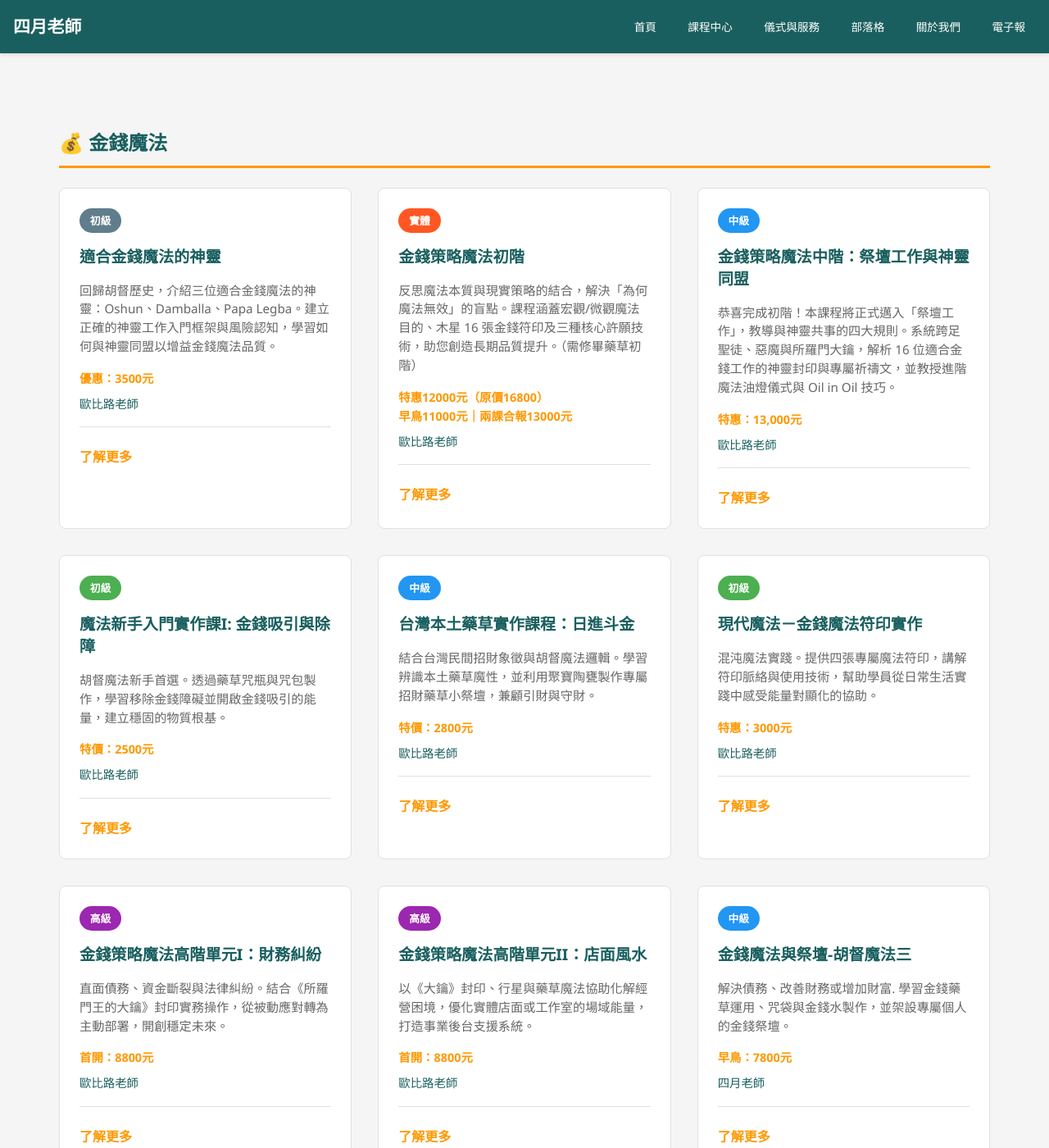
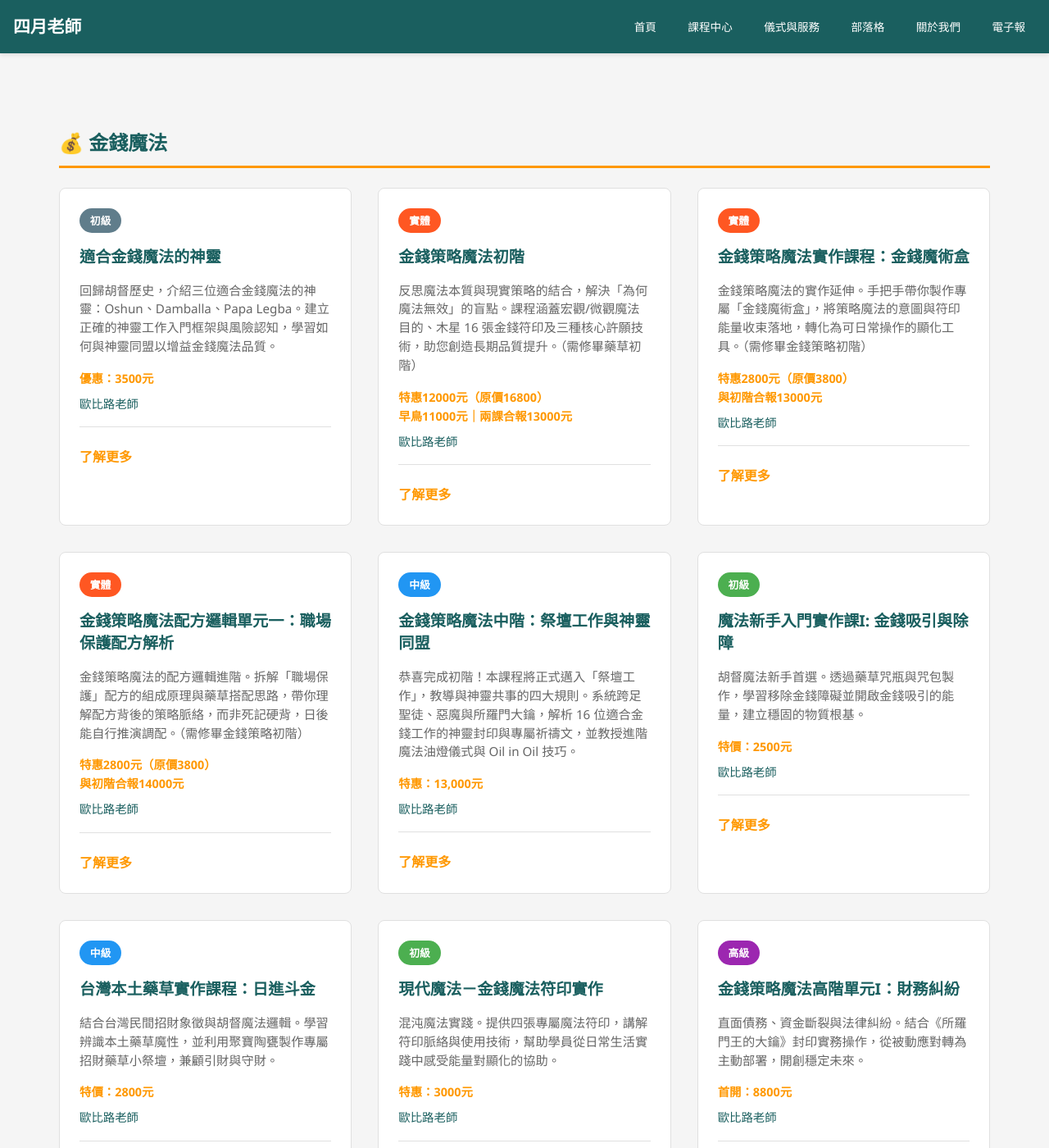
Before and after one commit to light4uliuphone-lang/hoodoo, a Jekyll site: the page built from course.html, in a window 1280 px wide and 1400 px high, scrolled down 428 px. Shown: the whole window at 82% size. Built offline with Jekyll 4.4.1, drawn with Linux system fonts in a browser that asks for light colours.

Commit message:
Update course.html

```diff
--- a/course.html
+++ b/course.html
@@ -60,6 +60,28 @@ description: "探索四月老師的課程中心，提供金錢魔法、愛情吸
                     <span class="teacher">歐比路老師</span>
                 </div>
                 <a href="/courses/course-018/" class="learn-more">了解更多</a>
+            </div>
+
+            <div class="course-card">
+                <div class="course-tag" style="background-color: #ff5722;">實體</div>
+                <h3>金錢策略魔法實作課程：金錢魔術盒</h3>
+                <p>金錢策略魔法的實作延伸。手把手帶你製作專屬「金錢魔術盒」，將策略魔法的意圖與符印能量收束落地，轉化為可日常操作的顯化工具。（需修畢金錢策略初階）</p>
+                <div class="course-info">
+                    <span class="price">特惠2800元（原價3800）<br>與初階合報13000元</span>
+                    <span class="teacher">歐比路老師</span>
+                </div>
+                <a href="/courses/course-021/" class="learn-more">了解更多</a>
+            </div>
+
+            <div class="course-card">
+                <div class="course-tag" style="background-color: #ff5722;">實體</div>
+                <h3>金錢策略魔法配方邏輯單元一：職場保護配方解析</h3>
+                <p>金錢策略魔法的配方邏輯進階。拆解「職場保護」配方的組成原理與藥草搭配思路，帶你理解配方背後的策略脈絡，而非死記硬背，日後能自行推演調配。（需修畢金錢策略初階）</p>
+                <div class="course-info">
+                    <span class="price">特惠2800元（原價3800）<br>與初階合報14000元</span>
+                    <span class="teacher">歐比路老師</span>
+                </div>
+                <a href="/courses/course-022/" class="learn-more">了解更多</a>
             </div>
 
             <div class="course-card">
```
